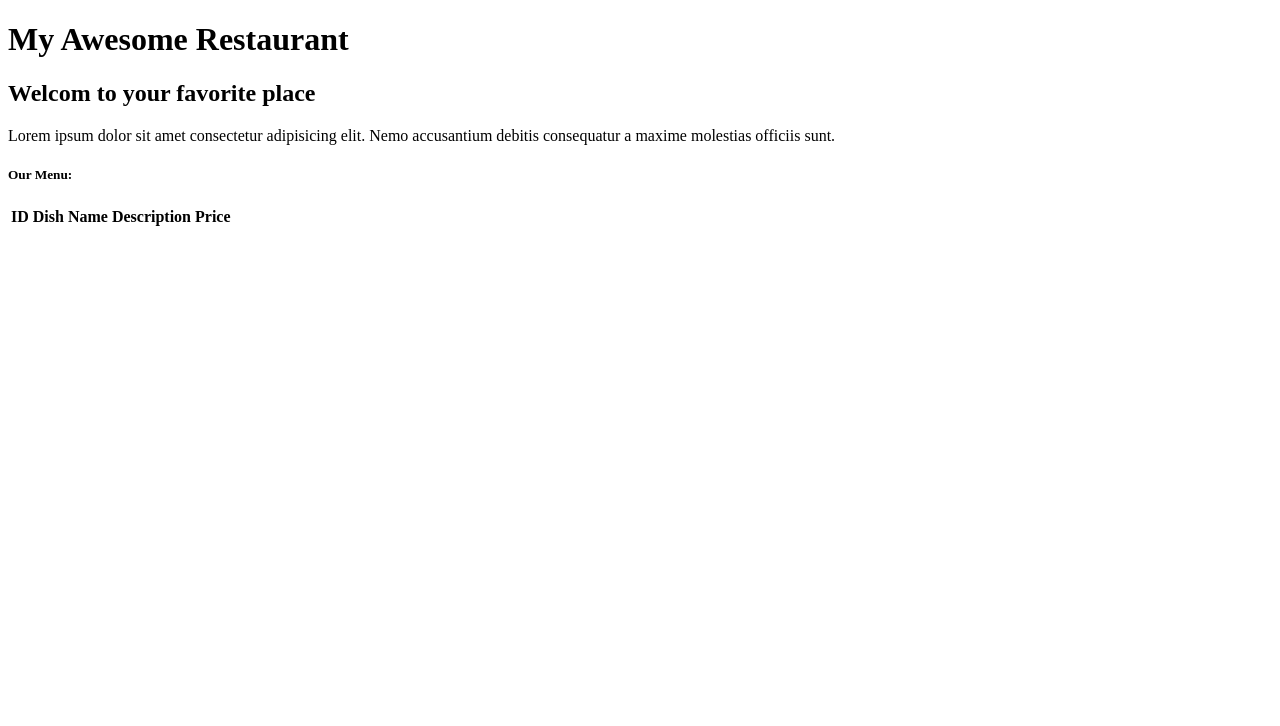
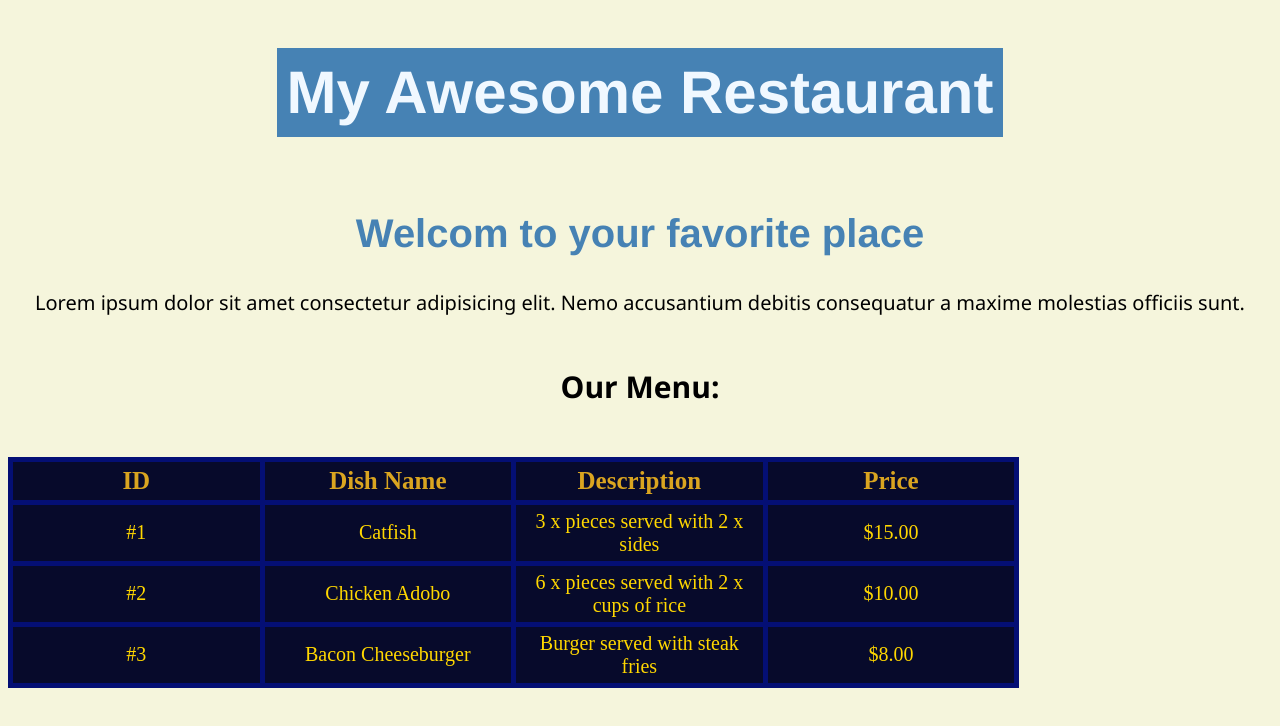
Before and after one commit to chucktagg83/project102, a plain HTML site: page index.html in a window 1280 px wide. Drawn offline with Linux system fonts and the light colour scheme.

Commit message:
Add files via upload

```diff
--- a/index.html
+++ b/index.html
@@ -4,6 +4,7 @@
     <meta charset="UTF-8">
     <meta name="viewport" content="width=device-width, initial-scale=1.0">
     <title>Restaurant Project</title>
+    <link rel="stylesheet" href="./tables.css">
 </head>
 <body>
     <header>
@@ -24,6 +25,24 @@
                         <th>Description</th>
                         <th>Price</th>
                     </tr>
+                    <tr>
+                        <td>#1</td>
+                        <td>Catfish</td>
+                        <td>3 x pieces served with 2 x sides</td>
+                        <td>$15.00</td>
+                    </tr>
+                    <tr>
+                        <td>#2</td>
+                        <td>Chicken Adobo</td>
+                        <td>6 x pieces served with 2 x cups of rice</td>
+                        <td>$10.00</td>
+                    </tr>
+                    <tr>
+                        <td>#3</td>
+                        <td>Bacon Cheeseburger</td>
+                        <td>Burger served with steak fries</td>
+                        <td>$8.00</td>
+                    </tr>
                 </thead>
             </table>
         </div>
--- a/tables.css
+++ b/tables.css
@@ -1,13 +1,68 @@
+/* page body */
+h1 {
+    text-align: center;
+    color: aliceblue;
+    background-color: rgb(70, 130, 180);
+    padding: 10px;
+    font-family:'Franklin Gothic Medium', 'Arial Narrow', Arial, sans-serif;
+    font-size: 60px;
+}
+h2 {
+    text-align: center;
+    color: rgb(70, 130, 180);
+    font-family:'Franklin Gothic Medium', 'Arial Narrow', Arial, sans-serif;
+    font-size: 40px;
+}
+p {
+    font-family: 'Segoe UI', Tahoma, Geneva, Verdana, sans-serif;
+    font-size: 20px;
+    text-align: center;
+}
+h5 {
+    font-family: 'Segoe UI', Tahoma, Geneva, Verdana, sans-serif;
+    font-size: 30px;
+    text-align: center;
+}
+body {
+    display: flex;
+    flex-direction: column;
+    align-items: center;
+    justify-content: center;
+    background-color: beige;
+}
+
+
+/* tables */
+.table-container {
+    display: flex;
+    justify-content: center;
+    align-items: center;
+    margin: 0 auto;
+    width: 80%;
+}
 table, th, td {
-    border: 1px solid black;
+    border: 5px solid rgb(4, 15, 116);
+    border-collapse: collapse;
+    color: gold;
+}
+table {
+    width: 80%;
+    margin-bottom: 20px;
+    table-layout: fixed;
     border-collapse: collapse;
 }
-
+th {
+    color: goldenrod;
+    font-size: 25px;
+}
 th, td {
     padding: 5px;
     text-align: center;
+    background-color:rgb(7, 10, 43)
 }
-
+td {
+    font-size: 20px;
+}
 .error {
     background-color: rgb(241, 182, 182);
     color: red;
```
